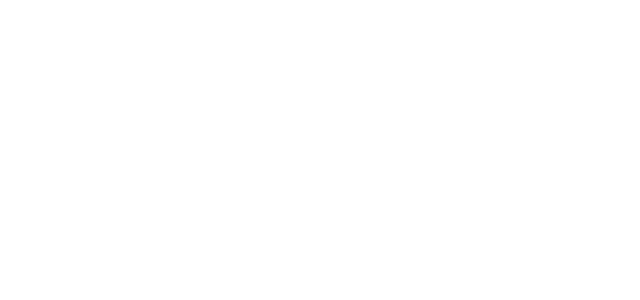
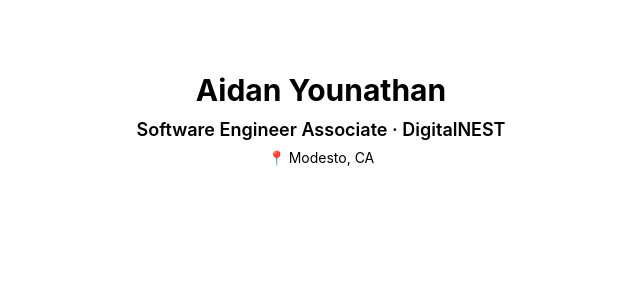
Before and after one commit to AidanYounathan/younathanassesment, a React (Vite) app: page / in a window 1280 px wide. Shown: the top 300 px of the page, without its empty margins (319-959 px from the left). Built offline with nearby package versions, Linux system fonts and the light colour scheme.

Commit message:
[feat]: Scaffold top section

```diff
--- a/src/App.tsx
+++ b/src/App.tsx
@@ -2,8 +2,17 @@
 
 function App() {
   return (
-    <>
-    </>
+    <main className="min-h-screen px4 py-12">
+      <section className="mx-auto flex max-w-fl flex-col items-center">
+        <div>
+          <div className="flex flex-col items-center">
+            <h1 className="mt-6 text-3xl font-bold">Aidan Younathan</h1>
+            <p className="mt-2 text-base font-semibold sm:text-lg">Software Engineer Associate · DigitalNEST</p>
+            <p className="mt-1 flex items-center gap-1 text-sm "> 📍 Modesto, CA</p>
+          </div>
+        </div>
+      </section>
+    </main>
   )
 }
 
```
